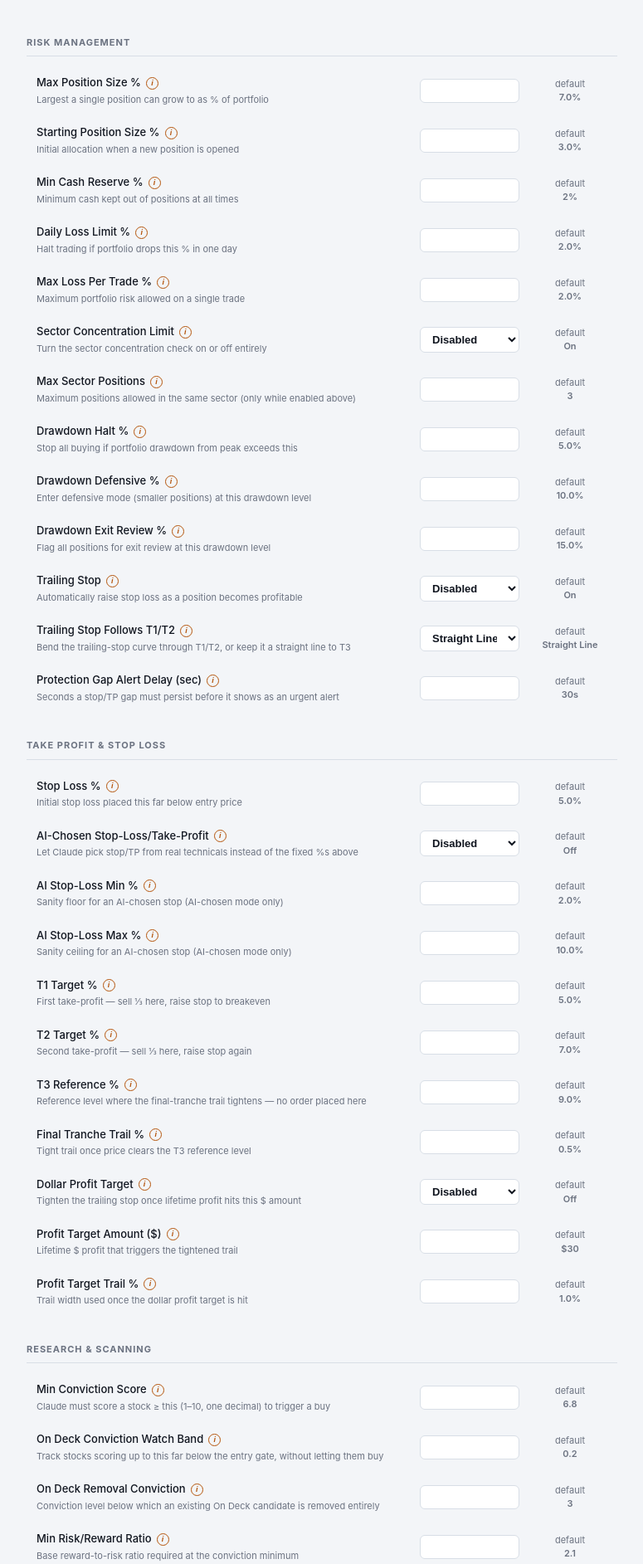
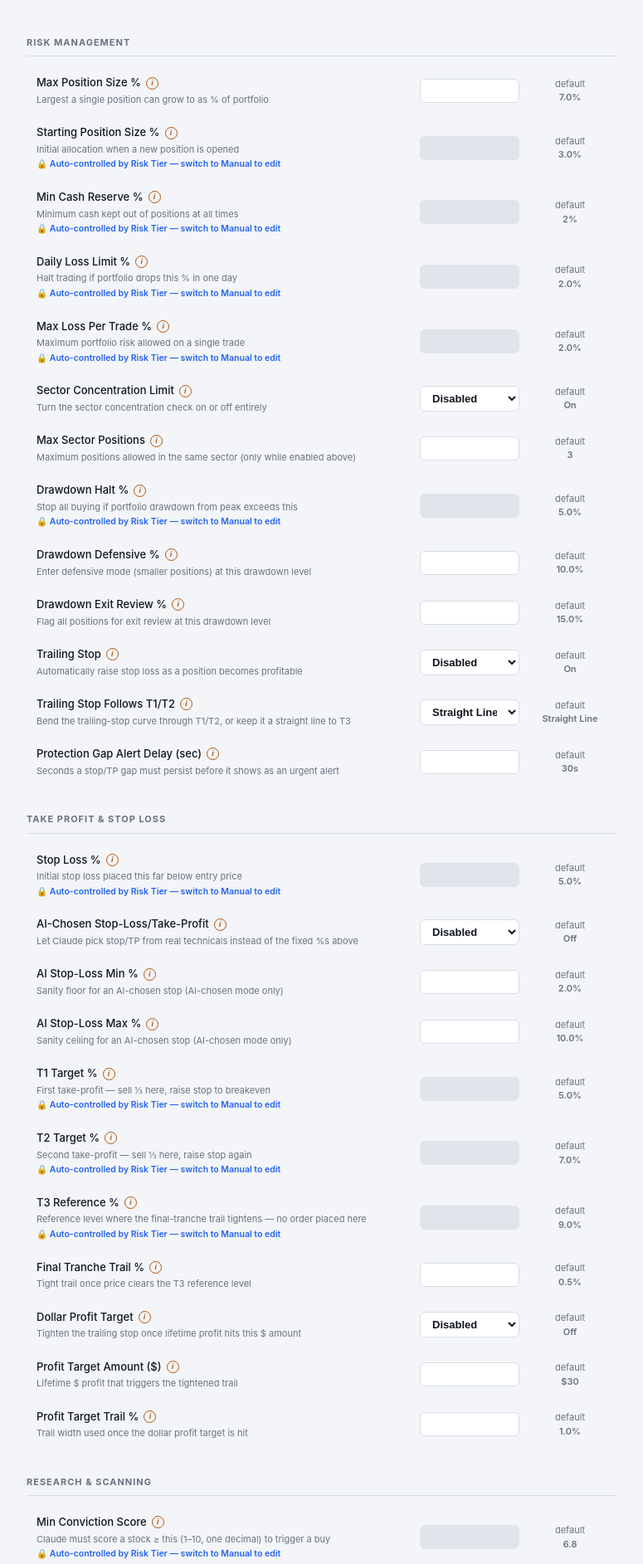
Before and after one commit to flyguy91355/AITrading-releases, a Python web app: template web/templates/settings.html in a window 1280 px wide. Shown: the part 1157-3042 px from the top of the page at 83% size, without its empty margins (252-1027 px from the left). Run offline with Jinja, Linux system fonts and the light colour scheme; the template is opened without the code that fills it, so the values that code supplies are empty.

Commit message:
Sync 2026-08-23 for v1.0.61

```diff
--- a/web/templates/settings.html
+++ b/web/templates/settings.html
@@ -167,6 +167,19 @@ h1 {
 .setting-input.changed { border-color: var(--yellow); }
 select.setting-input { text-align: left; cursor: pointer; }
 input[type=time].setting-input { font-family: monospace; }
+.setting-input.tier-locked {
+  background: var(--border);
+  color: var(--text-muted);
+  cursor: not-allowed;
+  opacity: 0.7;
+}
+.tier-lock-note {
+  display: block;
+  color: var(--accent);
+  font-size: 10.5px;
+  font-weight: 600;
+  margin-top: 2px;
+}
 .default-label {
   font-size: 11px;
   color: var(--text-muted);
@@ -1518,7 +1531,15 @@ document.querySelectorAll('.setting-input').forEach(el => {
 const DEFAULT_UNIVERSE = ['S&P 500', 'S&P 400', 'S&P 600', 'Nasdaq 100', 'Dow Jones 30'];
 function resetChanges() {
   if (!confirm('Reset all settings to factory defaults? This will overwrite your custom values — you will still need to click Save to make it permanent.')) return;
+  // 2026-08-23: while a field is tier-locked (Auto mode), leave its value alone here --
+  // writing a factory default straight into it, then saving with the dial's own value
+  // unchanged, would silently override the dial's real computed number with a stale
+  // default the moment Save is clicked (mode/value both unchanged means
+  // apply_risk_tier_to_settings never re-fires to correct it). Switch to Manual first
+  // if you want Reset to actually touch these.
+  const isAutoNow = document.getElementById('risk_tier_mode')?.value !== 'manual';
   document.querySelectorAll('.setting-input').forEach(el => {
+    if (isAutoNow && RISK_TIER_LOCKED_FIELDS.includes(el.name)) return;
     if (el.type === 'checkbox') {
       el.checked = el.name in DEFAULTS ? DEFAULTS[el.name] : originals[el.name];
     } else if (el.name in DEFAULTS) {
@@ -1560,6 +1581,53 @@ function onRiskTierNumberInput(value) {
 function onRiskTierModeChange(mode) {
   const el = document.getElementById('risk_tier_value');
   fetchRiskTierPreview(el ? el.value : 50, mode);
+  applyRiskTierLockState();
+}
+
+// The 8 real fields the Risk Tier dial computes and applies in Auto mode (11 dotkeys
+// -- t1/t2/t3 count as 3 since they scale together) -- mirrors RISK_TIER_DOTKEYS'
+// values in src/decision/risk_tier.py exactly. 2026-08-23, owner request: these need
+// to visibly (and actually) lock in Auto mode so it's never ambiguous which value is
+// really in effect -- previously they looked identically editable in both modes even
+// though an edit here only sticks in Auto mode until the next time the dial itself
+// moves. Built and verified on AIShortTrading first.
+const RISK_TIER_LOCKED_FIELDS = [
+  'research.min_conviction_score',
+  'research.min_risk_reward_ratio',
+  'risk_management.starting_position_pct',
+  'risk_management.max_loss_per_trade_pct',
+  'take_profit.stop_loss_pct',
+  'take_profit.t1_pct',
+  'take_profit.t2_pct',
+  'take_profit.t3_pct',
+  'risk_management.min_cash_reserve_pct',
+  'risk_management.drawdown_halt_pct',
+  'risk_management.daily_loss_limit_pct',
+];
+
+function applyRiskTierLockState() {
+  const modeEl = document.getElementById('risk_tier_mode');
+  const isAuto = !modeEl || modeEl.value !== 'manual';
+  RISK_TIER_LOCKED_FIELDS.forEach(name => {
+    const input = document.querySelector(`.setting-input[name="${name}"]`);
+    if (!input) return;
+    input.disabled = isAuto;
+    input.classList.toggle('tier-locked', isAuto);
+    const row = input.closest('.setting-row');
+    const descEl = row ? row.querySelector('.setting-desc') : null;
+    if (!descEl) return;
+    let note = descEl.querySelector('.tier-lock-note');
+    if (isAuto) {
+      if (!note) {
+        note = document.createElement('span');
+        note.className = 'tier-lock-note';
+        note.textContent = '🔒 Auto-controlled by Risk Tier — switch to Manual to edit';
+        descEl.appendChild(note);
+      }
+    } else if (note) {
+      note.remove();
+    }
+  });
 }
 
 async function fetchRiskTierPreview(value, modeOverride) {
@@ -1590,6 +1658,7 @@ async function fetchRiskTierPreview(value, modeOverride) {
 document.addEventListener('DOMContentLoaded', () => {
   const el = document.getElementById('risk_tier_value');
   if (el) fetchRiskTierPreview(el.value);
+  applyRiskTierLockState();
 });
 
 async function saveSettings() {
```
Also changed, not shown: src/research/engine.py (+24 -6 lines).
